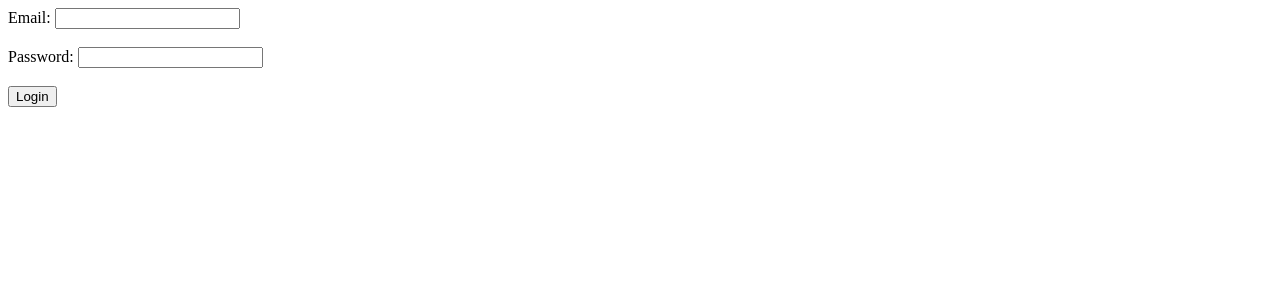
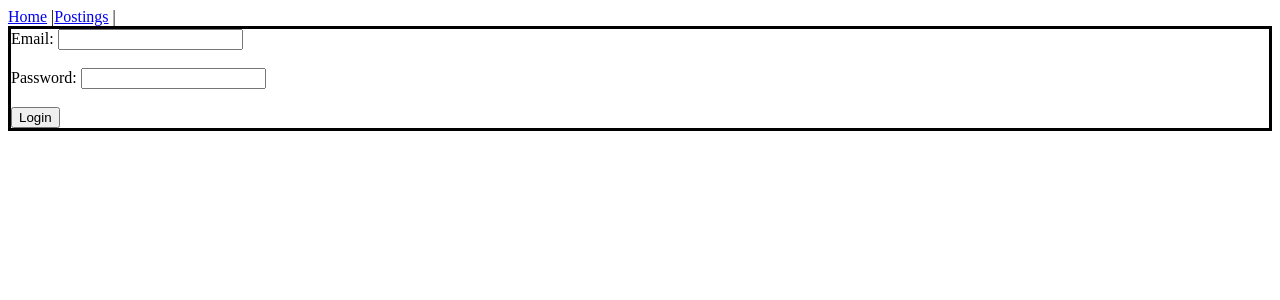
Before and after one commit to aisayo/fauxbnb, a React (Create React App) app in the folder fauxbnb-client/: page /users/login in a window 1280 px wide. Shown: the top 300 px of the page. Built offline with nearby package versions, Linux system fonts and the light colour scheme.

Commit message:
created navbar component

```diff
--- a/fauxbnb-client/src/components/App.js
+++ b/fauxbnb-client/src/components/App.js
@@ -1,10 +1,12 @@
 import React from 'react';
+import Router from '../Router'
 
-import Router from '../Router'
+import Navbar from './Navbar'
 
 const App = () => {
     return (
         <>
+            <Navbar />
             <Router />
         </>
     );
--- /dev/null
+++ b/fauxbnb-client/src/components/Navbar.js
@@ -0,0 +1,18 @@
+import React from 'react';
+import { NavLink} from 'react-router-dom'
+
+const Navbar = () => {
+    return (
+        <>
+            <NavLink  exact activeStyle={{ color: 'blue'}} to='/'>
+                Home
+            </NavLink> |
+
+            <NavLink exact activeStyle={{ color: 'blue'}} to='/postings'>
+                Postings
+            </NavLink> |
+        </>
+    );
+};
+
+export default Navbar;
--- a/fauxbnb-client/src/components/users/UserLogin.js
+++ b/fauxbnb-client/src/components/users/UserLogin.js
@@ -8,7 +8,7 @@ const UserLogin = () => {
     const [password, setPassword] = useState('')
 
     return (
-       <form>
+       <form style={loginStyle}>
 
            <label>Email: </label>
            <TextField
@@ -39,3 +39,9 @@ const UserLogin = () => {
 };
 
 export default UserLogin;
+
+const loginStyle = {
+    border: 'solid',
+    height: 'auto',
+    width: 'auto'
+}
```
Also changed, not shown: 1 other file (tests, documents, lock files or other folders).
